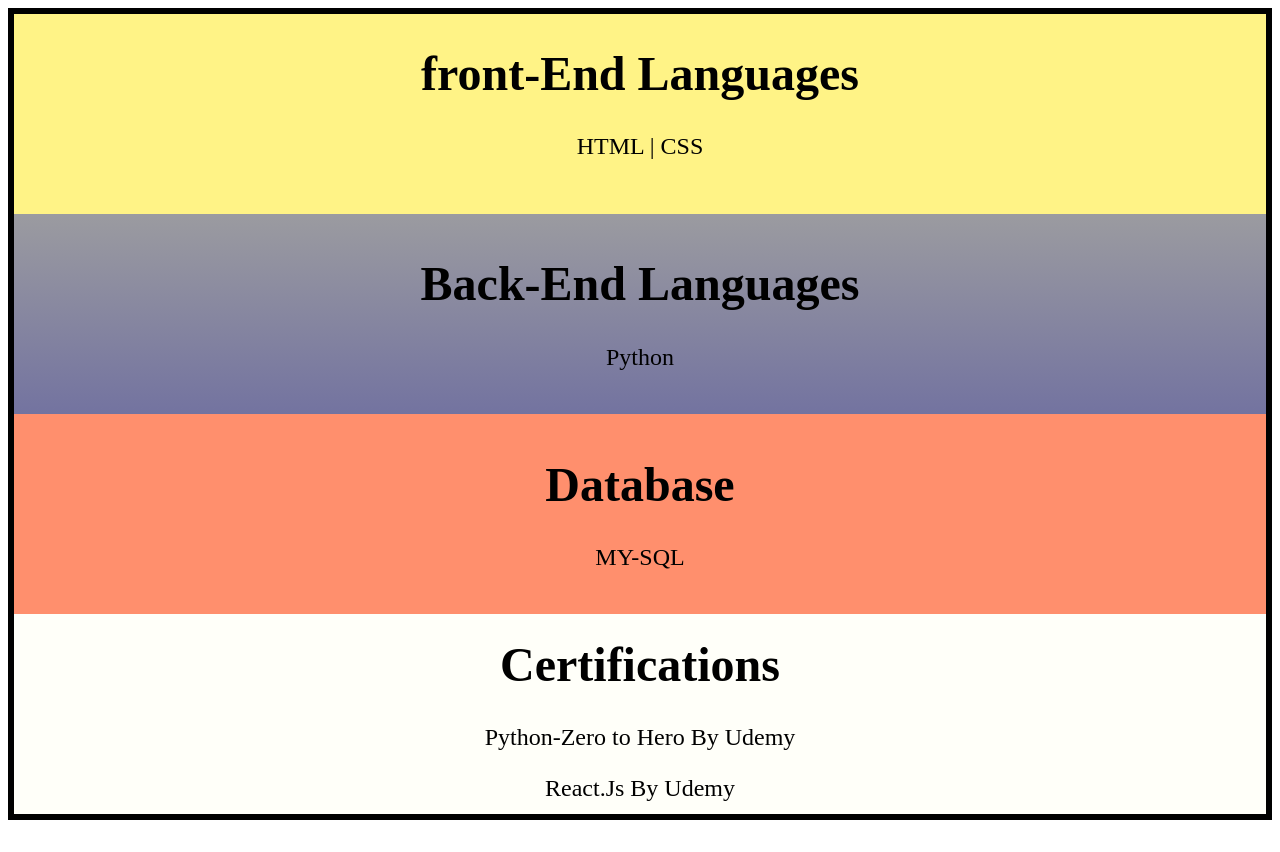
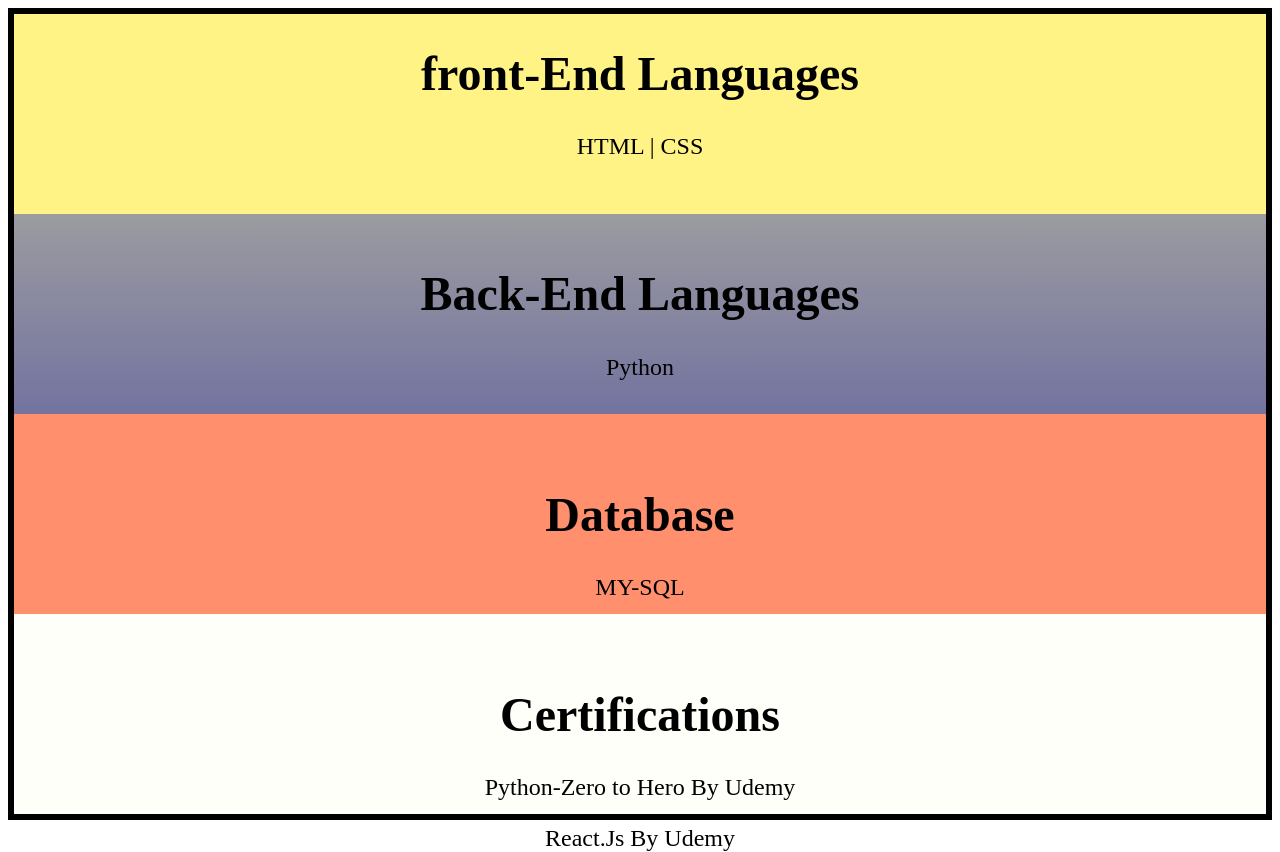
Before and after one commit to Bhargavvakkantula/bhargav.portfolio, a plain HTML site: page page3.html in a window 1280 px wide. Before the commit the page ends 828 px from the top, so only its background shows below. Drawn offline with Linux system fonts and the light colour scheme.

Commit message:
Update style3.css

```diff
--- a/style3.css
+++ b/style3.css
@@ -14,7 +14,7 @@
     border-width: 6px;
     text-align: center;
     font-size: x-large;
-    padding-top :40px;
+    padding-top :50px;
 }
 #Three{
 
@@ -22,7 +22,7 @@
     font-family: 'Times New Roman', Times, serif;
     text-align: center;
     font-size: x-large;
-    padding-top: 30px;
+    padding-top: 50px;
 }
 #Four{
 
@@ -30,5 +30,5 @@
     font-family: 'Times New Roman', Times, serif;
     text-align: center;
     font-size: x-large;
-    padding-top: 10px;
+    padding-top: 30px;
 }
```
